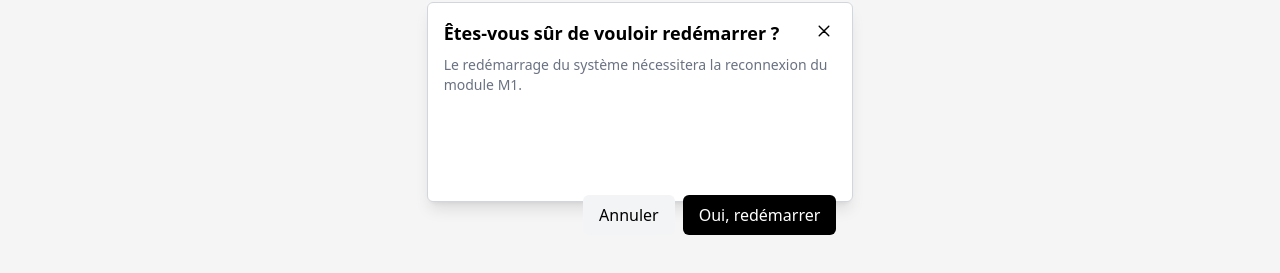
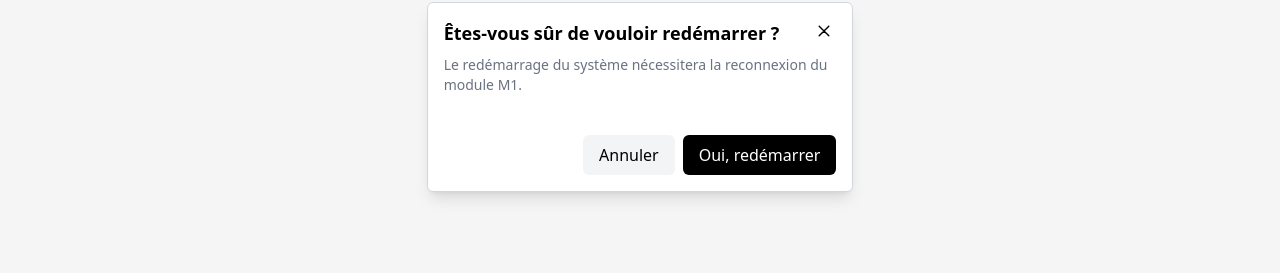
Before and after one commit to latal-sel/front-end-module, a React (Vite) app: page / in a window 1280 px wide. Both pictures are taken after a click on the link "Redémarrer". Shown: the part 265-538 px from the top of the page. Built offline with nearby package versions, Linux system fonts and the light colour scheme; no server answers.

Commit message:
fix: fixed height issues with the restart component

```diff
--- a/src/components/restart.component.tsx
+++ b/src/components/restart.component.tsx
@@ -12,13 +12,13 @@ export default function RestartComponent({ onRestartClick }: restartProps) {
     }
 
     return (
-        <div className="w-4/12 h-1/4 fixed bg-white border border-gray-300 rounded-md p-4 top-1/3 left-1/3 shadow-lg">
+        <div className="w-4/12 fixed bg-white border border-gray-300 rounded-md p-4 top-1/3 left-1/3 shadow-lg">
             <div className="flex justify-between w-full">
                 <h1 className="text-lg font-semibold">Êtes-vous sûr de vouloir redémarrer ?</h1>
                 <img className="flex justify-end w-6 h-6" src={cross} onClick={onRestartClick} alt="Close" />
             </div>
             <h3 className="text-sm text-gray-500 mt-2">Le redémarrage du système nécessitera la reconnexion du module M1.</h3>
-            <div className="flex justify-end mt-25">
+            <div className="flex justify-end mt-10">
                 <button className="btn bg-gray-100 text-black px-4 py-2 rounded-md mr-2" onClick={onRestartClick}>Annuler</button>
                 <button className="btn bg-black text-white px-4 py-2 rounded-md" onClick={handleRestart}>Oui, redémarrer</button>
             </div>
```
